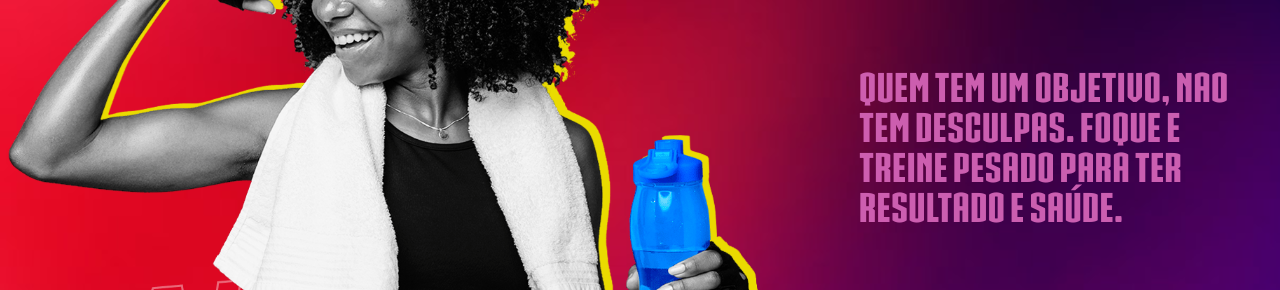
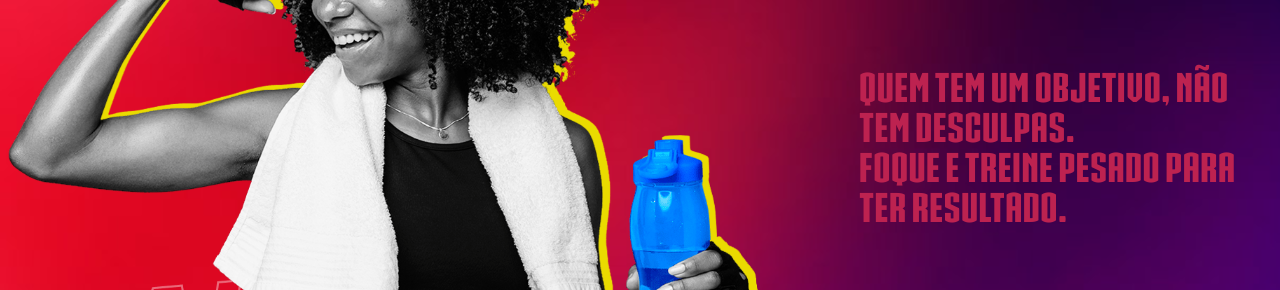
Before and after one commit to ribeiroguix/novo-teste, a plain HTML site: page index.html in a window 1280 px wide. Shown: the part 309-599 px from the top of the page. Drawn offline with Linux system fonts and the light colour scheme.

Commit message:
finalizado
finalizado ( por hora )

```diff
--- a/index.html
+++ b/index.html
@@ -25,7 +25,7 @@
         <img src="mulher.png" alt="mulher" height="650px"></div>
 
         <div class="textos-meio"><h1> NO PAIN NO GAIN !</h1>
-        <p> Quem tem um objetivo, nao tem desculpas. Foque e treine pesado para ter resultado e saúde.</p>
+        <p> Quem tem um objetivo, não tem desculpas. <br>Foque e treine pesado para ter resultado.</p>
         <p>COMEÇE AGORA !</p></div>
 
     </main>
--- a/style.css
+++ b/style.css
@@ -43,6 +43,6 @@ main{
     margin-top: -80px;
     font-family: iron;
     font-size: 40px;
-    color:rgba(212, 100, 184, 0.938);
+    color:rgb(189, 34, 80);
 
 }
```
